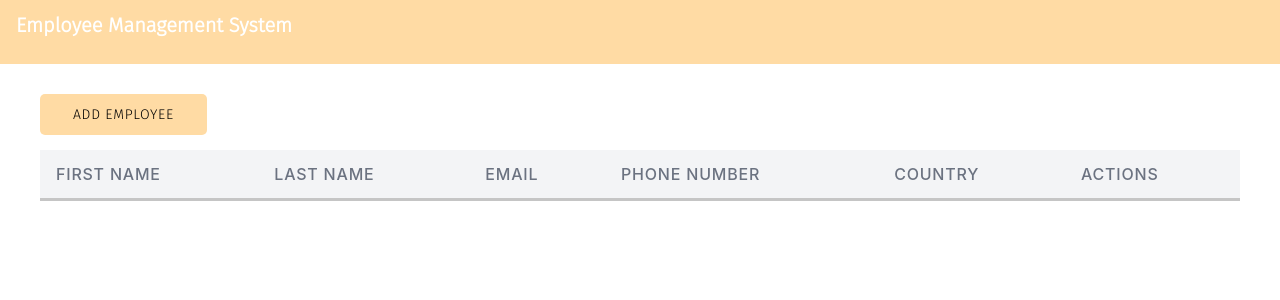
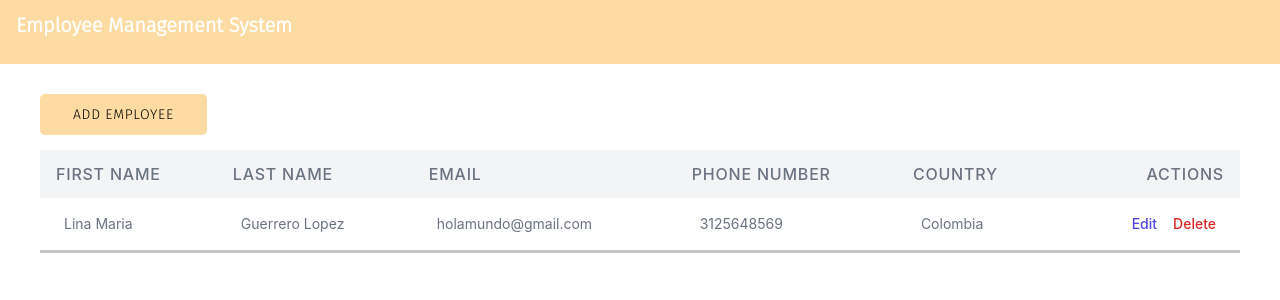
Before and after one commit to LinaDev14/Employee-mangement-system-frontend, a React (Create React App) app: page / in a window 1280 px wide. Shown: the top 300 px of the page. Built offline with nearby package versions, Linux system fonts and the light colour scheme.

Commit message:
se agregan useNavigate

```diff
--- a/src/components/EmployeeList.jsx
+++ b/src/components/EmployeeList.jsx
@@ -1,10 +1,19 @@
+/* eslint-disable jsx-a11y/anchor-is-valid */
 import React from 'react'
+import { useNavigate } from "react-router-dom";
 
 const EmployeeList = () => {
+
+      const navigate = useNavigate();
+
       return (
             <div className="container_list">
                   <div className="container_button">
-                        <button className="add_employee uppercase tracking-wider py-3 px-4">Add Employee</button>
+                        <button
+                              onClick={() => navigate("/addEmployee")}
+                              className="add_employee uppercase tracking-wider py-3 px-4">
+                              Add Employee
+                        </button>
                   </div>
 
                   <div className='border_bottom'>
@@ -18,10 +27,40 @@ const EmployeeList = () => {
                                           <th className="text-left font-medium text-gray-500 uppercase tracking-wider py-3 px-4">Email</th>
                                           <th className="text-left font-medium text-gray-500 uppercase tracking-wider py-3 px-4">Phone Number</th>
                                           <th className="text-left font-medium text-gray-500 uppercase tracking-wider py-3 px-4">Country</th>
-                                          <th className="text-left font-medium text-gray-500 uppercase tracking-wider py-3 px-4">Actions</th>
+                                          <th className="text-right font-medium text-gray-500 uppercase tracking-wider py-3 px-4">Actions</th>
                                     </tr>
+                              </thead>
 
-                              </thead>
+                              <tbody>
+                                    <tr>
+                                          <td className="text-left px-6 py-4 whitespace-nowrap">
+                                                <div className="text-sm text-gray-500">Lina Maria</div>
+                                          </td>
+
+                                          <td className="text-left px-6 py-4 whitespace-nowrap">
+                                                <div className="text-sm text-gray-500">Guerrero Lopez</div>
+                                          </td>
+
+                                          <td className="text-left px-6 py-4 whitespace-nowrap">
+                                                <div className="text-sm text-gray-500">holamundo@gmail.com</div>
+                                          </td>
+
+                                          <td className="text-left px-6 py-4 whitespace-nowrap">
+                                                <div className="text-sm text-gray-500">3125648569</div>
+                                          </td>
+
+                                          <td className="text-left px-6 py-4 whitespace-nowrap">
+                                                <div className="text-sm text-gray-500">Colombia</div>
+                                          </td>
+
+                                          <td className="text-right px-6 py-4 whitespace-nowrap font-medium text-sm">
+                                                <a href="#" className="text-indigo-600 hover:text-indigo-800 px-4">Edit</a>
+                                                <a href="#" className="text-red-600 hover:text-red-800">Delete</a>
+
+                                          </td>
+
+                                    </tr>
+                              </tbody>
 
                         </table>
                   </div>
```
